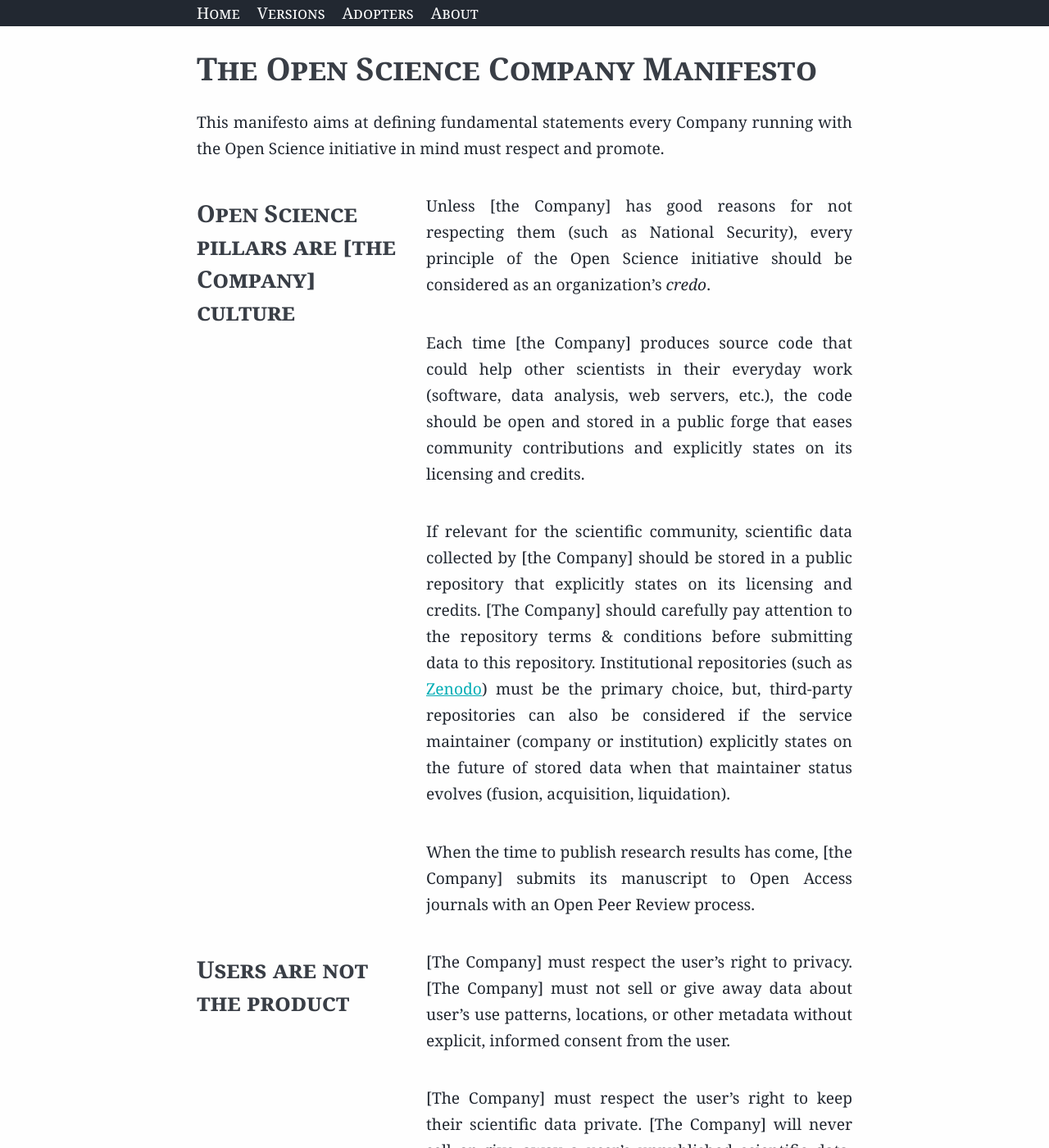
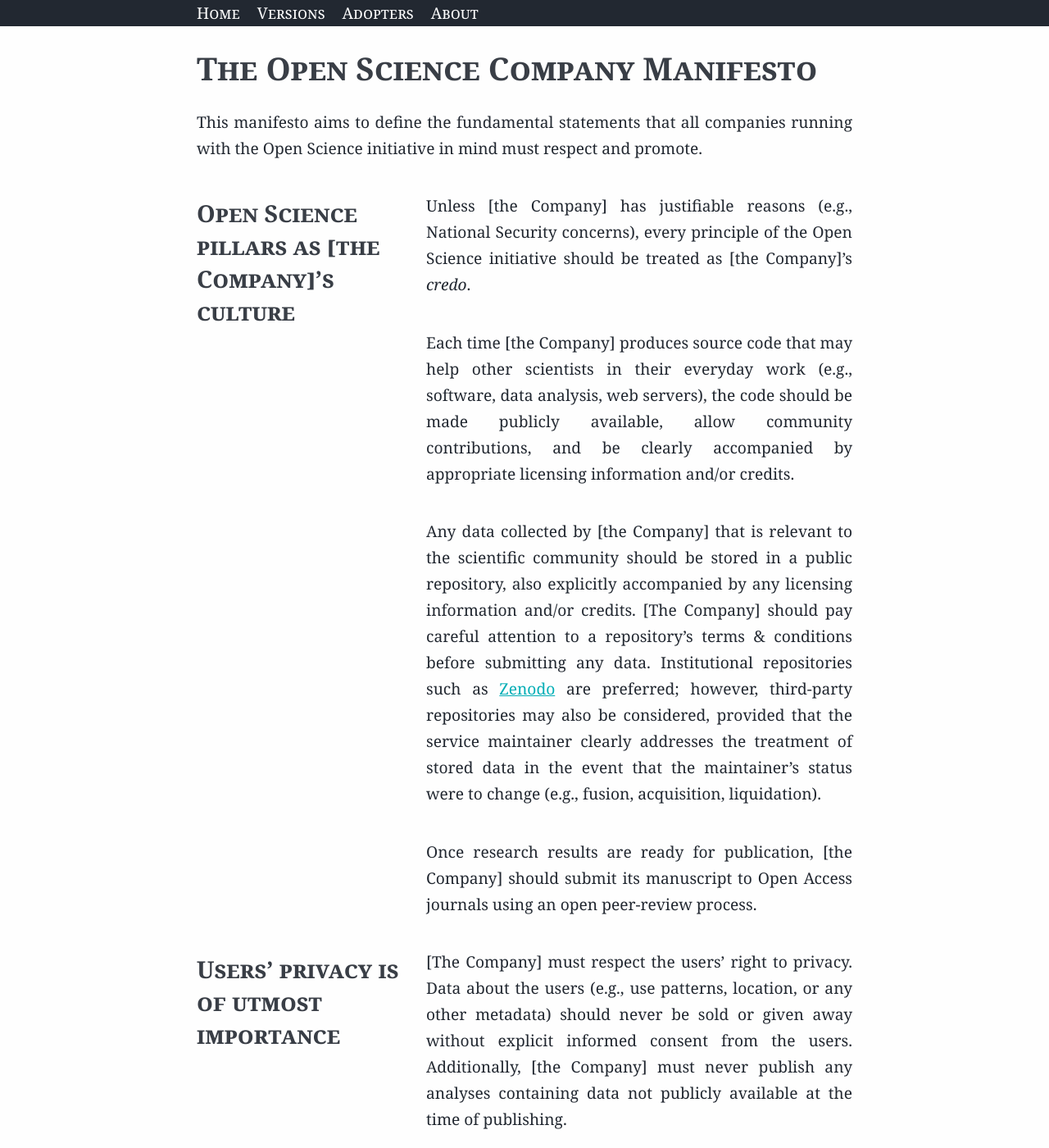
Before and after one commit to TailorDev/manifesto, a Jekyll site: the page built from version/1.0.md, in a window 1280 px wide and 1400 px high. Shown: the whole window at 82% size. Built offline with Jekyll 4.4.1, drawn with Linux system fonts in a browser that asks for light colours; some of the changed text lies outside the part shown.

Commit message:
review and update manifesto (#16)

```diff
--- a/version/1.0.md
+++ b/version/1.0.md
@@ -8,67 +8,62 @@ current: true
 The Open Science Company Manifesto
 ==================================
 
-This manifesto aims at defining fundamental statements every Company running
-with the Open Science initiative in mind must respect and promote.
+This manifesto aims to define the fundamental statements that all companies
+running with the Open Science initiative in mind must respect and promote.
 
-## Open Science pillars are [the Company] culture
+## Open Science pillars as [the Company]'s culture
 
-Unless [the Company] has good reasons for not respecting them (such as National
-Security), every principle of the Open Science initiative should be considered
-as an organization's *credo*.
+Unless [the Company] has justifiable reasons (e.g., National Security concerns),
+every principle of the Open Science initiative should be treated as
+[the Company]'s *credo*.
 
-Each time [the Company] produces source code that could help other scientists in
-their everyday work (software, data analysis, web servers, etc.), the code
-should be open and stored in a public forge that eases community contributions
-and explicitly states on its licensing and credits.
+Each time [the Company] produces source code that may help other scientists in
+their everyday work (e.g., software, data analysis, web servers), the code
+should be made publicly available, allow community contributions, and be clearly
+accompanied by appropriate licensing information and/or credits.
 
-If relevant for the scientific community, scientific data collected by [the
-Company] should be stored in a public repository that explicitly states on its
-licensing and credits. [The Company] should carefully pay attention to the
-repository terms & conditions before submitting data to this repository.
-Institutional repositories (such as [Zenodo](https://zenodo.org)) must be the
-primary choice, but, third-party repositories can also be considered if the
-service maintainer (company or institution) explicitly states on the future of
-stored data when that maintainer status evolves (fusion, acquisition,
-liquidation).
+Any data collected by [the Company] that is relevant to the scientific community
+should be stored in a public repository, also explicitly accompanied by any
+licensing information and/or credits. [The Company] should pay careful attention
+to a repository's terms & conditions before submitting any data. Institutional
+repositories such as [Zenodo](https://zenodo.org) are preferred; however,
+third-party repositories may also be considered, provided that the service
+maintainer clearly addresses the treatment of stored data in the event that the
+maintainer's status were to change (e.g., fusion, acquisition, liquidation).
 
-When the time to publish research results has come, [the Company] submits its
-manuscript to Open Access journals with an Open Peer Review process.
+Once research results are ready for publication, [the Company] should submit its
+manuscript to Open Access journals using an open peer-review process.
 
-## Users are not the product
+## Users' privacy is of utmost importance
 
-[The Company] must respect the user's right to privacy. [The Company] must not
-sell or give away data about user's use patterns, locations, or other metadata
-without explicit, informed consent from the user.
+[The Company] must respect the users' right to privacy. Data about the users
+(e.g., use patterns, location, or any other metadata) should never be sold or
+given away without explicit informed consent from the users. Additionally,
+[the Company] must never publish any analyses containing data not publicly
+available at the time of publishing.
 
-[The Company] must respect the user's right to keep their scientific data
-private. [The Company] will never sell or give away a user's unpublished
-scientific data. [The Company] will not publish any analysis that
-includes data which are not publically available at the time of publishing.
+All users should be treated as contributors to [the Company]'s common goods, not
+as products. Users have a right to know where their data is being stored and how
+it is being used, and how to have their data removed.
 
-[The Company] should treat users as contributors to the common goods, not
-as products. Users have a right to know where their data is being stored
-and how it is being used.
+## Openness & privacy must coexist
 
-## Open & Privacy must cohabit
+Openness and privacy are both key pillars that need to coexist. [The Company]
+must provide a way for its users to keep their data private until a decision has
+been made to release their content. The sharing of information should be
+incentivized, never forced.
 
-Being open does not mean sharing everything with no respect for privacy. Hence,
-[the Company] must provide a way for its customers to keep their data private
-until they decide to free their content. [The Company] must incentive, not force
-to share though.
+## Transparency & ethics first
 
-## Transparency & Ethic-first
-
-[The Company] must value transparency in communicating its mission, goals and
-choices. The more transparent [the Company] is, the better.
-
-[The Company]'s primary motivation must be contributing to the common goods.
-Hence, [the Company] must always adopt the most ethical acts/behaviors/decisions
-when multiple options are available to it.
+[The Company] must always value and exhibit transparency in communicating its
+mission, goals, and decision-making. The more transparent [the Company], the
+better. Additionally, [the Company]'s primary motivation must be to contribute
+towards the common good. When multiple options are available, [the Company]
+should always choose the most ethical decision/action.
 
 ## Investors must embrace this Manifesto
 
 If [the Company] is raising funds, incoming investors must accept all rules
-stated in this Manifesto without any modification. To prevent further corruption
-of [the Company] values, [the Company] statuses deposited to the administration of
-the country of affiliation should refer to this Manifesto.
+stated in this Manifesto without any modifications. To prevent corruption of
+[the Company]'s values, [the Company] statuses deposited to the administration
+of the country of affiliation should refer to this Manifesto.
```
